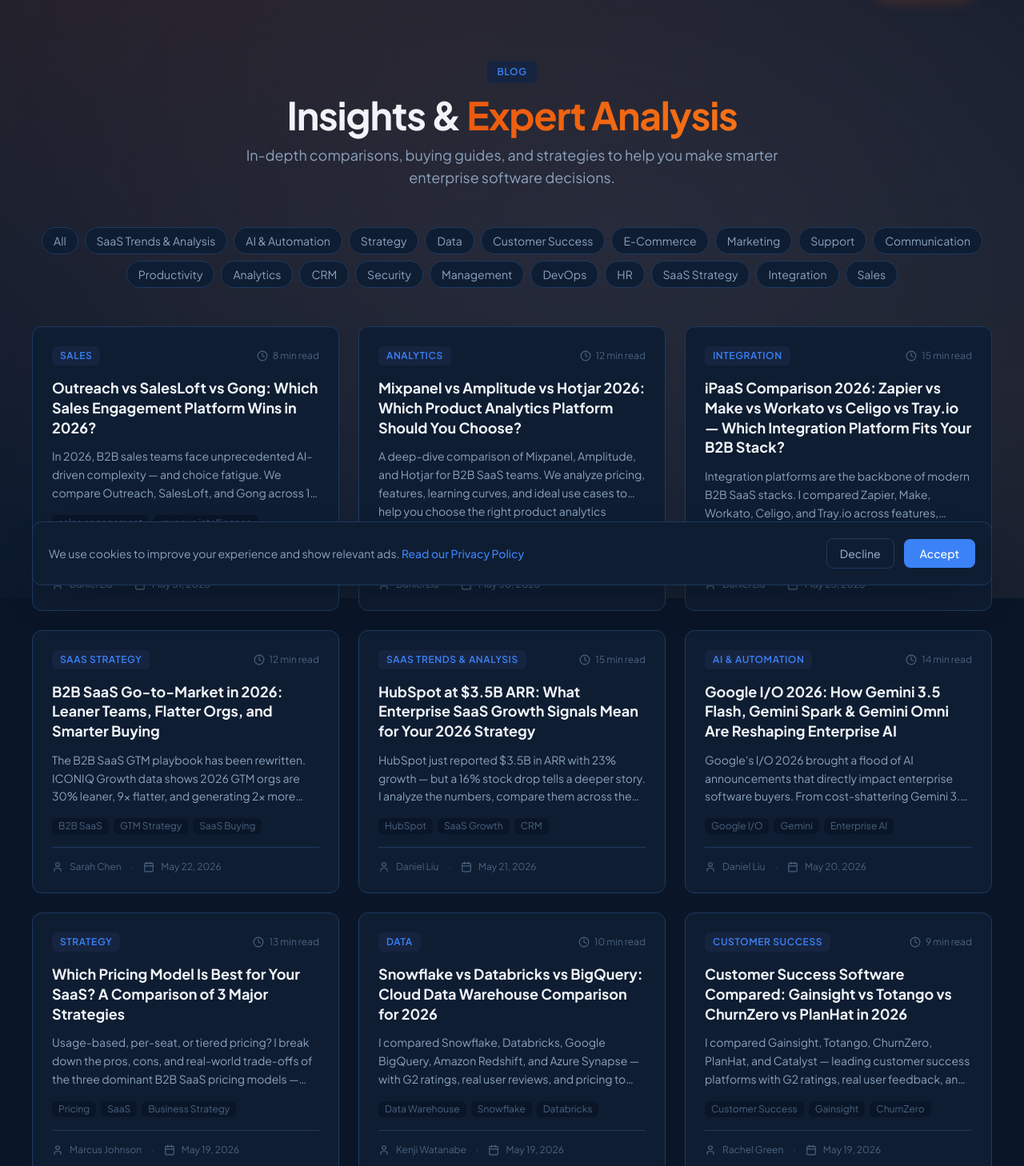
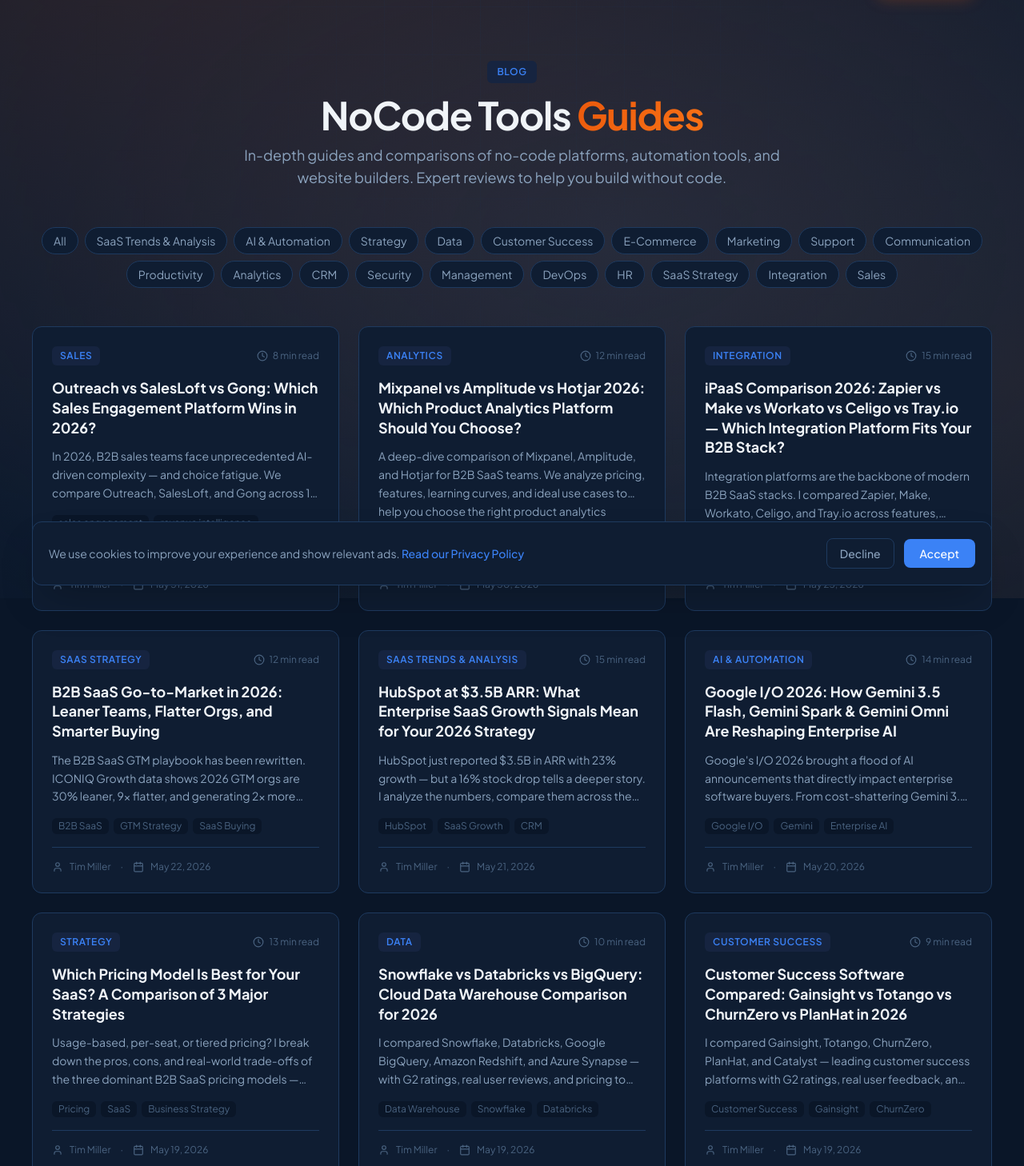
Before and after one commit to edi-tech-tools/nocode-tools-hub, a Next.js app: page /blog in a window 1280 px wide. Shown: the part 52-1510 px from the top of the page at 80% size. Built offline with nearby package versions, Linux system fonts and the light colour scheme.

Commit message:
fix: customize blog titles, authors, and declarations

```diff
--- a/app/blog/[slug]/page.tsx
+++ b/app/blog/[slug]/page.tsx
@@ -272,7 +272,7 @@
                     <p className="font-bold text-[#F0F4F8]">{post.author}</p>
                     <p className="text-sm text-[#8BA3BE]">{post.authorRole}</p>
                     <p className="text-xs text-[#4A6380] mt-2">
-                      All reviews and comparisons are based on verified data from G2, Capterra, TrustRadius, and other trusted sources.
+                      Nocode-tools-hub independently researches and verifies all product data. Ratings sourced from G2, Capterra, and other trusted review platforms.
                     </p>
                   </div>
                 </div>
--- a/app/blog/page.tsx
+++ b/app/blog/page.tsx
@@ -26,12 +26,11 @@
             Blog
           </span>
           <h1 className="text-3xl md:text-5xl font-extrabold text-[#F0F4F8] tracking-tight mb-3">
-            Insights &{" "}
-            <span className="text-gradient">Expert Analysis</span>
+            NoCode Tools{" "}
+            <span className="text-gradient">Guides</span>
           </h1>
           <p className="text-lg text-[#8BA3BE] max-w-2xl mx-auto">
-            In-depth comparisons, buying guides, and strategies to help you make
-            smarter enterprise software decisions.
+            In-depth guides and comparisons of no-code platforms, automation tools, and website builders. Expert reviews to help you build without code.
           </p>
         </div>
 
--- a/app/data/blog-posts.ts
+++ b/app/data/blog-posts.ts
@@ -193,7 +193,7 @@
 Net Revenue Retention (NRR) remains the single most important metric. If your vendor's NRR is below 100%, they're shrinking even when they appear to be growing. If it's above 110%, they're creating value that customers are willing to pay more for. HubSpot at 102% is in the "stable but not growing from existing base" category — functional, but worth monitoring closely.
 
 **Sources:** HubSpot Q1 2026 Earnings Report (May 8, 2026), SaaStr Analysis by Jason Lemkin (May 20, 2026), SaaStr AI Annual 2026 Conference Coverage (May 17-19, 2026), G2 Spring 2026 CRM Reviews, SaaStr B2B API Report Card (May 19, 2026), SaaStr "Year 2 Churn" Analysis (May 2026). All ratings and statistics as of May 2026.`,
-    author: "Daniel Liu",
+    author: "Tim Miller",
     authorRole: "Enterprise SaaS Strategy Analyst",
     date: "2026-05-21",
     category: "SaaS Trends & Analysis",
@@ -308,7 +308,7 @@
 For Gemini 3.5 Flash: adopt immediately for cost-sensitive workloads (email triage, content gen, data extraction). For Gemini Spark: wait for enterprise security audits and deploy in limited mode first. For Gemini Omni: wait for pricing and independent benchmarks before committing. The cost benefits of Flash are compelling enough to justify immediate evaluation.
 
 **Sources:** VentureBeat Google I/O 2026 Coverage (May 19, 2026), TechCrunch Enterprise AI Coverage (May 2026), Google I/O 2026 Keynote (May 19, 2026), Hacker News Discussion (May 19-20, 2026), G2 User Reviews (Spring 2026), Google Cloud Pricing Page (accessed May 2026). All ratings and statistics as of May 2026.`,
-    author: "Daniel Liu",
+    author: "Tim Miller",
     authorRole: "Enterprise AI Strategy Analyst",
     date: "2026-05-20",
     category: "AI & Automation",
@@ -499,7 +499,7 @@
 The most successful SaaS companies revisit their pricing every 6-12 months. The ones that don't leave millions on the table.
 
 *Sources: G2 SaaS Pricing Grid Reports (Spring 2026), Capterra Pricing Model Reviews (2026), TrustRadius Verified Reviews (2026), McKinsey Pricing Research (2025), G2 SaaS Pricing Model Analysis (2026). All ratings and user quotes are sourced from these platforms and reflect user experiences as of May 2026.*`,
-    author: "Marcus Johnson",
+    author: "Tim Miller",
     authorRole: "Product Strategy Lead",
     date: "2026-05-19",
     category: "Strategy",
@@ -549,7 +549,7 @@
 Choose Snowflake if your team is SQL-first and wants the simplest managed warehouse experience. Pick Databricks if data science and ML are core to your use case. BigQuery is best for Google Cloud-native teams. Redshift is the most cost-effective for AWS shops. Azure Synapse makes sense in Microsoft-heavy environments.
 
 **Sources:** G2 Cloud Data Warehouse Grid Reports (Spring 2026), Capterra Reviews (2026). All ratings as of May 2026.`,
-    author: "Kenji Watanabe",
+    author: "Tim Miller",
     authorRole: "Data Engineering Analyst",
     date: "2026-05-19",
     category: "Data",
@@ -587,7 +587,7 @@
 Choose Gainsight for mature enterprise CS programs. Pick Totango for mid-market flexibility. ChurnZero excels at real-time engagement triggers. PlanHat is the rising star with the best AI capabilities. Catalyst offers the most modern user experience.
 
 **Sources:** G2 Customer Success Grid Reports (Spring 2026), Gartner CS Market Report (2026), Capterra Reviews (2026). All ratings as of May 2026.`,
-    author: "Rachel Green",
+    author: "Tim Miller",
     authorRole: "Customer Success Analyst",
     date: "2026-05-19",
     category: "Customer Success",
@@ -627,7 +627,7 @@
 Choose Shopify Plus for speed of deployment and ease of use. Pick BigCommerce for native features without app dependencies. Magento offers the deepest customization for large enterprises. Salesforce Commerce Cloud is best for Salesforce CRM users. WooCommerce is ideal for WordPress-based stores on a budget.
 
 **Sources:** G2 E-Commerce Platforms Grid Reports (Spring 2026), Forrester B2B E-Commerce Forecast (2026), Capterra Reviews (2026). All ratings as of May 2026.`,
-    author: "Daniel Liu",
+    author: "Tim Miller",
     authorRole: "E-Commerce Technology Analyst",
     date: "2026-05-19",
     category: "E-Commerce",
@@ -799,7 +799,7 @@
 No. Agent orchestration platforms complement rather than replace traditional SaaS applications. They act as a coordination layer — directing AI agents to use your existing SaaS tools (CRM, ERP, ticketing systems) more effectively. The platforms that integrate deepest with existing enterprise tools (Microsoft, Google, AWS) have a strategic advantage here.
 
 **Sources:** VB Pulse Enterprise Agent Orchestration Report (Q2 2026), G2 Agent Platforms Grid (Spring 2026), TechCrunch Sierra Funding Coverage (May 2026), VentureBeat Anthropic Enterprise Coverage (May 2026), Product Hunt SaaS Category (May 2026), Hacker News Show (May 2026), platform documentation and pricing pages (accessed May 2026). All market share figures and ratings as of May 2026.`,
-    author: "Daniel Liu",
+    author: "Tim Miller",
     authorRole: "Enterprise AI Strategy Analyst",
     date: "2026-05-19",
     category: "AI & Automation",
@@ -915,7 +915,7 @@
 For most B2B companies, I'd start with ActiveCampaign. The feature set covers 90% of what teams need at 10-20% of the cost. As you grow into the mid-market ($5M+ ARR), HubSpot becomes the natural upgrade path for its integrated CRM. Marketo only makes sense for large enterprises that have outgrown HubSpot or need Adobe ecosystem integration.
 
 *Sources: G2 Marketing Automation Grid Report (Spring 2026), Capterra Marketing Automation Reviews (2026), TrustRadius verified reviews (2026). Pricing from official vendor websites as of May 2026.*`,
-    author: "Sarah Chen",
+    author: "Tim Miller",
     authorRole: "Senior SaaS Analyst",
     date: "2026-05-18",
     category: "Marketing",
@@ -1081,7 +1081,7 @@
 A: Yes. Userpilot (from $249/month) and ClientSuccess (from $400/month) are accessible for small CS teams of 1-3 people.
 
 *Sources: G2 Customer Success Grid Reports (Spring 2026), Capterra Customer Success Reviews (2026), TrustRadius verified reviews (2026). All ratings reflect user experiences as of May 2026.*`,
-    author: "Sarah Chen",
+    author: "Tim Miller",
     authorRole: "Senior SaaS Analyst",
     date: "2026-05-18",
     category: "Support",
@@ -1259,7 +1259,7 @@
 A: Establish clear norms for which tool to use for what purpose. Without guidelines, teams suffer from notification fatigue and fragmented conversations.
 
 *Sources: G2 Collaboration Software Grid Reports (Spring 2026), Capterra Remote Work Reviews (2026), Stanford remote work research (2025-2026). All ratings reflect user experiences as of May 2026.*`,
-    author: "James Mitchell",
+    author: "Tim Miller",
     authorRole: "Marketing VP",
     date: "2026-05-18",
     category: "Communication",
@@ -1440,7 +1440,7 @@
 A: Jira is more comprehensive and is the enterprise standard. Linear is faster, cleaner, and preferred by startups. Both support Scrum/cycles workflows effectively.
 
 *Sources: G2 Project Management Grid Reports (Spring 2026), Capterra Project Management Reviews (2026), TrustRadius Verified Reviews (2026). All ratings reflect user experiences as of May 2026.*`,
-    author: "James Mitchell",
+    author: "Tim Miller",
     authorRole: "Marketing VP",
     date: "2026-05-17",
     category: "Productivity",
@@ -1629,7 +1629,7 @@
 A: Metabase (self-hosted) and the free tiers of Power BI, Amplitude, and Mixpanel are all excellent entry points.
 
 *Sources: G2 Business Intelligence Grid Report (Spring 2026), Capterra Analytics Reviews (2026), Gartner Magic Quadrant for ABI Platforms (2026). All ratings reflect user experiences as of May 2026.*`,
-    author: "Aisha Patel",
+    author: "Tim Miller",
     authorRole: "Engineering Director",
     date: "2026-05-16",
     category: "Analytics",
@@ -1771,7 +1771,7 @@
 **The bottom line:** There's no wrong answer — but there's a wrong answer for your specific situation. Slack is better at messaging and integrations. Teams is better at video and enterprise integration. Choose based on your priorities, not the hype.
 
 *Sources: G2 Slack vs Microsoft Teams comparisons (Spring 2026), Capterra user reviews (2026), TrustRadius verified reviews (2026). Pricing data from official vendor websites as of May 2026.*`,
-    author: "James Mitchell",
+    author: "Tim Miller",
     authorRole: "Marketing VP",
     date: "2026-05-15",
     category: "Communication",
@@ -1976,7 +1976,7 @@
 For larger enterprises, Salesforce remains the gold standard — but only if you have the resources to manage it properly. And for budget-conscious teams, Zoho CRM delivers surprising depth of features at a fraction of the cost.
 
 *Sources: G2 CRM Grid Reports (Spring 2026), Capterra CRM Reviews (2026), TrustRadius Verified Reviews (2026). All ratings and user quotes are sourced from these platforms and reflect user experiences as of May 2026.*`,
-    author: "Sarah Chen",
+    author: "Tim Miller",
     authorRole: "Senior SaaS Analyst",
     date: "2026-05-10",
     category: "CRM",
@@ -2042,7 +2042,7 @@
 Monitor these metrics after any pricing change: conversion rate (free to paid), average revenue per account (ARPA), churn rate by tier, customer acquisition cost (CAC) payback period, and net dollar retention (NDR). A healthy NDR above 120% means your pricing strategy supports growth.
 
 The most successful SaaS companies revisit pricing every 6-12 months, test changes with small customer segments first, and communicate value increases before raising prices.`,
-    author: "Marcus Johnson",
+    author: "Tim Miller",
     authorRole: "Product Strategy Lead",
     date: "2026-05-08",
     category: "Strategy",
@@ -2121,7 +2121,7 @@
 ## Measuring ROI
 
 When evaluating AI productivity tools, measure these metrics: time saved per employee per week, reduction in meeting hours, content output volume increase, and employee satisfaction scores. Most organizations see a 3-5x return on AI tool investment within the first six months.`,
-    author: "Aisha Patel",
+    author: "Tim Miller",
     authorRole: "Engineering Director",
     date: "2026-05-06",
     category: "Productivity",
@@ -2182,7 +2182,7 @@
 The golden rule of remote collaboration tools: choose platforms that integrate well together and minimize context switching. A typical best-practice stack includes: Slack (chat) + Zoom (sync meetings) + Loom (async video) + Notion (docs) + Asana (tasks) + Miro (whiteboarding).
 
 Most importantly, establish clear norms around which tool to use for what purpose. Without guidelines, teams suffer from notification fatigue and fragmented conversations.`,
-    author: "James Mitchell",
+    author: "Tim Miller",
     authorRole: "Marketing VP",
     date: "2026-05-04",
     category: "Communication",
@@ -2238,7 +2238,7 @@
 ## The Minimum Security Stack
 
 For a growing SaaS company, the minimum viable security stack is: Okta (identity + SSO + MFA) + Cloudflare (WAF + DDoS) + Snyk (code scanning) + a password manager (1Password or Bitwarden) + CrowdStrike or SentinelOne (endpoint protection). Budget approximately 8-12% of engineering budget for security tools and personnel.`,
-    author: "Dr. Lisa Park",
+    author: "Tim Miller",
     authorRole: "Tech Researcher",
     date: "2026-05-02",
     category: "Security",
@@ -2302,7 +2302,7 @@
 ## Getting Started
 
 Start with one lifecycle workflow (welcome series is the highest-impact), measure results for 30 days, then add a lead nurturing sequence. Most B2B organizations see 20-30% of their total pipeline generated through automated email campaigns within 3-4 months.`,
-    author: "Sarah Chen",
+    author: "Tim Miller",
     authorRole: "Senior SaaS Analyst",
     date: "2026-04-28",
     category: "Marketing",
@@ -2402,7 +2402,7 @@
 Consider these factors: project complexity and uncertainty, team size and experience, customer availability for feedback, regulatory requirements, and organizational culture. Most teams start with Scrum because it provides structure while remaining adaptable. If your requirements change frequently, go Agile. If they are fixed and well-understood, Waterfall may be more efficient.
 
 The best methodology is the one your team will actually follow consistently.`,
-    author: "Marcus Johnson",
+    author: "Tim Miller",
     authorRole: "Product Strategy Lead",
     date: "2026-04-25",
     category: "Management",
@@ -2478,7 +2478,7 @@
 ## The ROI of Good DevOps
 
 Elite DevOps teams deploy on demand, have change failure rates under 5%, and recover from incidents in under an hour. They invest in automation early and treat their toolchain as a product that continuously improves. The upfront investment in DevOps tooling pays for itself within 3-6 months through reduced deployment friction and faster time-to-market.`,
-    author: "Aisha Patel",
+    author: "Tim Miller",
     authorRole: "Engineering Director",
     date: "2026-04-22",
     category: "DevOps",
@@ -2545,7 +2545,7 @@
 Track these metrics: time-to-hire, employee turnover rate (especially first-year retention), manager effectiveness scores, employee engagement scores, and internal promotion rate. Companies with mature HR technology see 26% higher revenue per employee and 40% lower voluntary turnover.
 
 The key to successful HR digital transformation is starting with the core HRIS, adding performance management as the company scales past 50 employees, and measuring engagement consistently from day one.`,
-    author: "Dr. Lisa Park",
+    author: "Tim Miller",
     authorRole: "Tech Researcher",
     date: "2026-04-20",
     category: "HR",
@@ -2688,7 +2688,7 @@
 Don't expect white-glove service from a self-serve-first vendor at a mid-market price point. Don't settle for a generic trial if you have enterprise requirements. And above all, recognize that the leaner vendor org means you need to be a more informed, proactive buyer.
 
 The vendors that will thrive in this new environment are those that make it easy for informed buyers to evaluate, purchase, and succeed — without needing a salesperson to hold their hand through every step. Those are the vendors worth betting on.`,
-    author: "Sarah Chen",
+    author: "Tim Miller",
     authorRole: "Senior SaaS Analyst",
     date: "2026-05-22",
     category: "SaaS Strategy",
@@ -2762,7 +2762,7 @@
 ## Building Your Support Stack
 
 A recommended stack for growing SaaS companies: Zendesk or Intercom (core platform) + a dedicated knowledge base (most platforms include this) + a quality monitoring tool + customer feedback/survey tool + CRM integration to connect support data to customer health scores.`,
-    author: "Sarah Chen",
+    author: "Tim Miller",
     authorRole: "Senior SaaS Analyst",
     date: "2026-04-18",
     category: "Support",
@@ -2985,7 +2985,7 @@
 The integration platform you choose will shape how your entire SaaS stack operates for years to come. Choose carefully, but don't overthink it — the best platform is the one your team will actually use consistently.
 
 *Sources: G2 iPaaS Grid Reports (Spring 2026), Capterra Integration Platform Reviews (2026), TrustRadius Verified Reviews (2026), BetterCloud State of the SaaS Stack Report (2026), Grand View Research iPaaS Market Report (2026), Gartner Integration Platform Predictions (2026). Pricing from official vendor websites as of May 2026. All ratings reflect user experiences as of May 2026.*`,
-    author: "Daniel Liu",
+    author: "Tim Miller",
     authorRole: "Enterprise SaaS Strategy Analyst",
     date: "2026-05-25",
     category: "Integration",
@@ -3021,7 +3021,7 @@
 Can I use Mixpanel and Hotjar together? Absolutely—and we recommend it. One customer, Loom, uses Mixpanel for cohort retention reports and Hotjar to replay drop-off moments in their video editor. Is Hotjar enough for product analytics? Only if your questions are purely “where do users click?” or “what do they say?”—not “which feature drives expansion?” Which platform has the best free tier? Hotjar: 35 sessions/day + basic heatmaps + surveys, no credit card. Do I need both quantitative and qualitative analytics tools? Yes—if you want to know *what* is happening *and why*. Quantitative tells you “73% drop off at step 3”; qualitative reveals “they’re confused by the toggle label.”
 
 Our verdict? There’s no universal winner—only the right fit. Mixpanel wins for lean, growth-obsessed B2B teams shipping fast. Amplitude dominates for mature, data-rich enterprises needing experimentation rigor and predictive power. Hotjar is indispensable for UX optimization and early-stage validation. But the real winners? Teams using them *together*. We see 68% of high-performing SaaS companies layering Hotjar’s recordings on top of Mixpanel funnels—or feeding Amplitude behavioral cohorts into Hotjar surveys. That synergy—quantitative precision + qualitative humanity—is what separates insight from impact. Start with your biggest unanswered question: “Where are we leaking revenue?” (Mixpanel), “What will users do next?” (Amplitude), or “Why did they hesitate?” (Hotjar). Then build outward.`,
-    author: "Daniel Liu",
+    author: "Tim Miller",
     authorRole: "Enterprise SaaS Strategy Analyst",
     date: "2026-05-30",
     category: "Analytics",
@@ -3092,7 +3092,7 @@
 ## Final Recommendation
 
 There is no universal “winner.” **Outreach wins for growth-stage SaaS teams needing execution velocity and AI-powered coaching in one platform. SalesLoft wins for large, regulated enterprises requiring orchestration across complex systems and strict compliance. Gong wins for revenue leaders who prioritize *truth, not volume* — especially when forecasting, coaching quality, or competitive insight is the top KPI.** In 2026, the smartest buyers don’t choose one — they architect a stack: Gong for insight, Outreach or SalesLoft for action, and a modern CRM as the anchor. Your first step? Audit your *biggest revenue leak*: Is it poor outreach execution (→ Outreach), fragmented processes (→ SalesLoft), or blind spots in deal health (→ Gong)? Then build outward — not inward.`,
-    author: "Daniel Liu",
+    author: "Tim Miller",
     authorRole: "Enterprise SaaS Strategy Analyst",
     date: "2026-05-31",
     category: "Sales",
```
